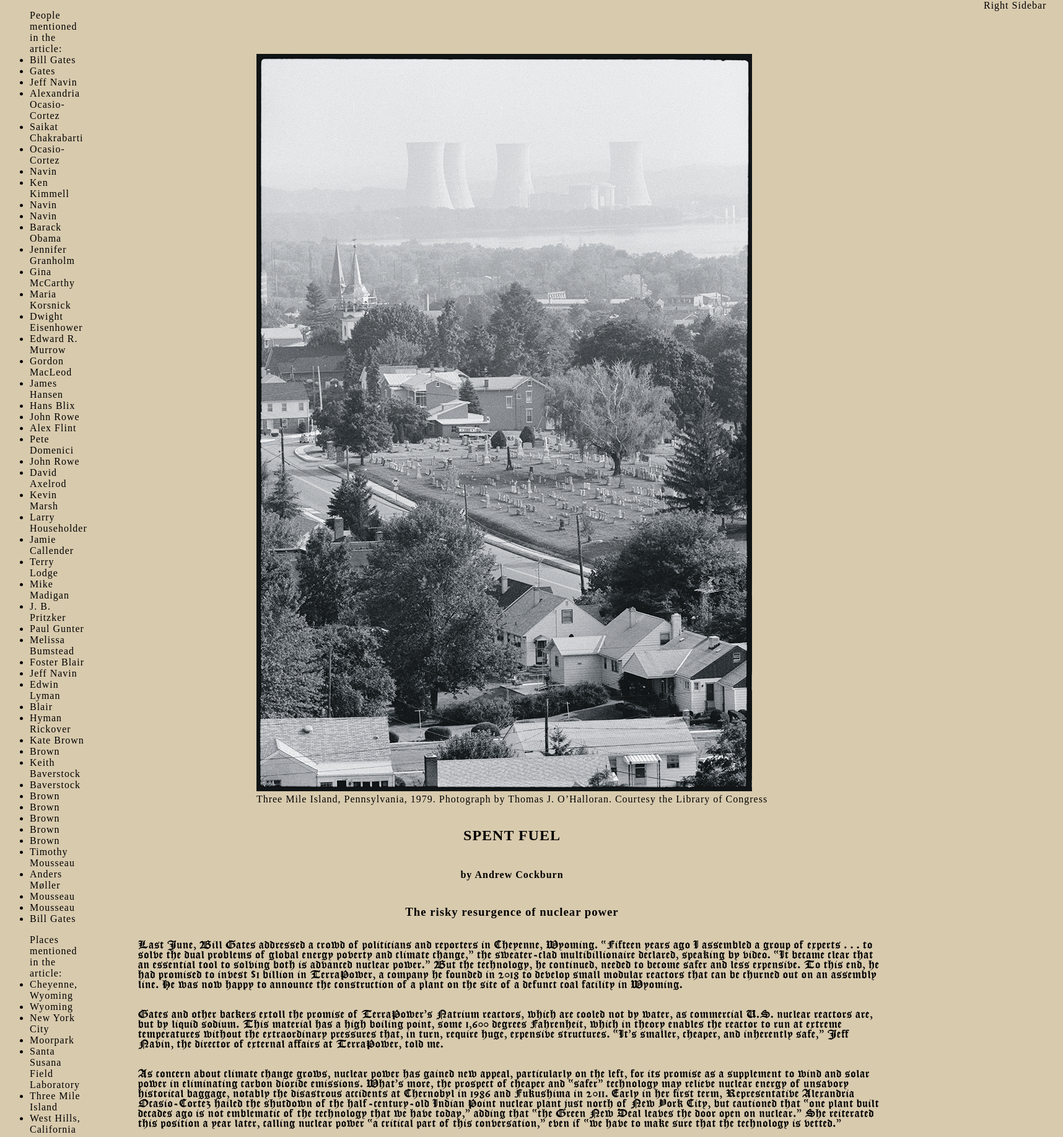
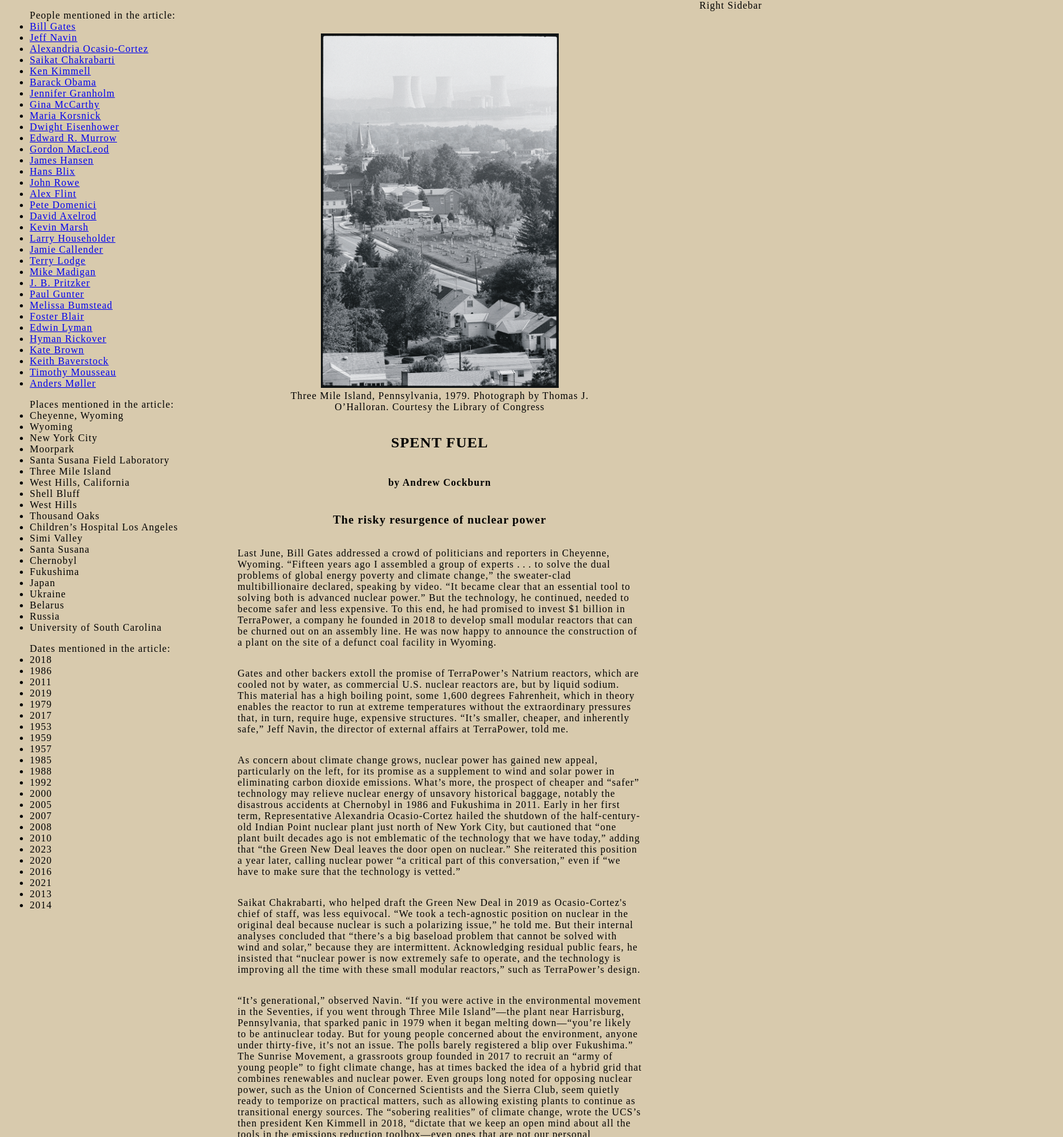
Before and after one commit to leonardozilli/WebTech_Project, a plain HTML site: page articles/spent-fuel-the-risky-resurgence-of-nuclear-power.html in a window 1280 px wide. Shown: the part 104-1939 px from the top of the page at 62% size, 1716 px wide, since content can reach past the window. Drawn offline with nearby package versions, Linux system fonts and the light colour scheme; a web font is replaced by a local one.

Commit message:
scrollTo

```diff
--- a/scripts/article-main.js
+++ b/scripts/article-main.js
@@ -1,35 +1,99 @@
-function extractMetadata() {
-    var personContainer = $('.persList')
-    var personElements = $('span.person');
-    var placeElements = $('span.place');
-    var placeContainer = $('.placeList')
-    var dateElements = $('span.date');
-    var dateContainer = $('.dateList')
+class Article {
+    constructor(element) {
+        this.element = element;
+        this.title = element.data('title');
+        this.subtitle = element.data('subtitle');
+        this.author = element.data('author')
+        this.date = element.data('date');
+        this.people = $("span.person");
+        this.places = $("span.place");
+        this.dates = $("span.date");
+        this.addIds()
+        this.uniqueNames = this.filterSurnames(this.extractMetadata(this.people))
+        this.uniquePlaces = this.extractMetadata(this.places)
+        this.uniqueDates = this.extractMetadata(this.dates)
+    }
 
-    personElements.each(function() {
-        person = $(this).text()
-        personContainer.append($('<li></li>').text(person))
+
+    extractMetadata(el) {
+        const un = el.map(function() {
+            return $(this).text()
+        }).get();
+        return [...new Set(un)]
+    }
+
+    filterSurnames(list) {
+        const res = list.filter((el, idx) => {
+            if (el.split(' ').length == 1) {
+                return false;
+            }
+            return true;
+        });
+        return res;
+    }
+
+    addIds() {
+        this.dates.each(function() {
+            $(this).attr('id', $(this).text())
+        })
+        this.people.each(function() {
+            let fullName = $(this).text().split(' ')
+            let personId = fullName[fullName.length - 1].toLowerCase()
+            $(this).attr('id', personId);
+        })
+        this.places.each(function() {
+            let placeId = $(this).text().replace(/ /g, '_').toLowerCase()
+            $(this).attr('id', placeId)
+        })
+    }
+
+    getUniqueIds(el) {
+        const ids = el.map(function() {
+            return this.id
+        }).get();
+        const uniqueIds = [...new Set(ids)]
+        return uniqueIds
+    }
+
+}
+
+function goto(id) {
+    let t = $(id)[0].offsetTop;
+    console.log(t)
+    $('html,body').animate({ scrollTop: t }, 200);
+    $(id).addClass('animate');
+    setTimeout(function () {
+        $(id).removeClass('animate');
+    }, 5000);
+}
+
+
+function displayMetadata(article) {
+    const personContainer = $('.persList')
+    const placeContainer = $('.placeList')
+    const dateContainer = $('.dateList')
+
+
+    article.uniqueNames.forEach(function(el) {
+        const listItem = $('<li></li>');
+        const st = 'flint'
+        listItem.append($(`<a class="metadata-entry" href="#" onclick="goto(${st})"></a>`).text(el))
+        personContainer.append(listItem)
     })
-    placeElements.each(function() {
-        place = $(this).text()
-        placeContainer.append($('<li></li>').text(place))
+    article.uniquePlaces.forEach(function(el) {
+        const listItem = $('<li></li>');
+        listItem.append($('<a class="metadata-entry"></a>').text(el))
+        placeContainer.append(listItem)
     })
-    dateElements.each(function() {
-        date = $(this).text()
-        dateContainer.append($('<li></li>').text(date))
+    article.uniqueDates.forEach(function(el) {
+        const listItem = $('<li></li>');
+        listItem.append($('<a class="metadata-entry"></a>').text(el))
+        dateContainer.append(listItem)
     })
 }
 
-$( document ).ready(function (){
-
-    extractMetadata();
-    const lineElement = document.getElementById('hand-drawn-line');
-lineElement.addEventListener('mousemove', function(event) {
-  const x = event.clientX - lineElement.offsetLeft;
-  const y = event.clientY - lineElement.offsetTop;
-  lineElement.style.setProperty('--mouse-x', x + 'px');
-  lineElement.style.setProperty('--mouse-y', y + 'px');
+$(document).ready(function () {
+    const article = new Article($('.article').first())
+    document.title = article.title + ', by ' + article.author
+    displayMetadata(article)
 });
-
-
-})
--- a/styles/article-style.css
+++ b/styles/article-style.css
@@ -1,13 +1,4 @@
 @import url('https://fonts.googleapis.com/css2?family=Fanwood+Text:ital@0;1&family=Jomolhari&display=swap');
-
-@font-face {
-    font-family: 'kjv1611regular';
-    src: url('../fonts/kjv1611regular/kjv1611-webfont.woff2') format('woff2'),
-         url('../fonts/kjv1611regular/kjv1611-webfont.woff') format('woff');
-    font-weight: normal;
-    font-style: normal;
-
-}
 
 body {
   background-color: #D8CAAD;
@@ -20,8 +11,23 @@ article > h1 {
     font-family: 'Jamolhari', serif;
 }
 
-article > p {
-    font-family: 'kjv1611regular';
-    font-weight: normal;
-    font-style: normal;
+
+img {
+    max-width: 30vw;
 }
+
+figure {
+    text-align: center;
+}
+
+		.animate {
+			animation-name: bgcolor ;
+			animation-duration: 0.75s ;
+			animation-iteration-count: 3;
+			animation-fill-mode: backwards;
+		}
+
+		@keyframes bgcolor {
+			from { background-color: #ffffff;  }
+			to { background-color: #cccc00; }
+		}
--- a/styles/style.css
+++ b/styles/style.css
@@ -12,7 +12,7 @@ body {
 
 div.grid {
   display: grid;
-  grid-template-columns: 10vw auto 10vw;
+  grid-template-columns: auto 60vw auto;
   grid-template-rows: 10vh auto 10vh;
   grid-gap: 1em;
 }
```
